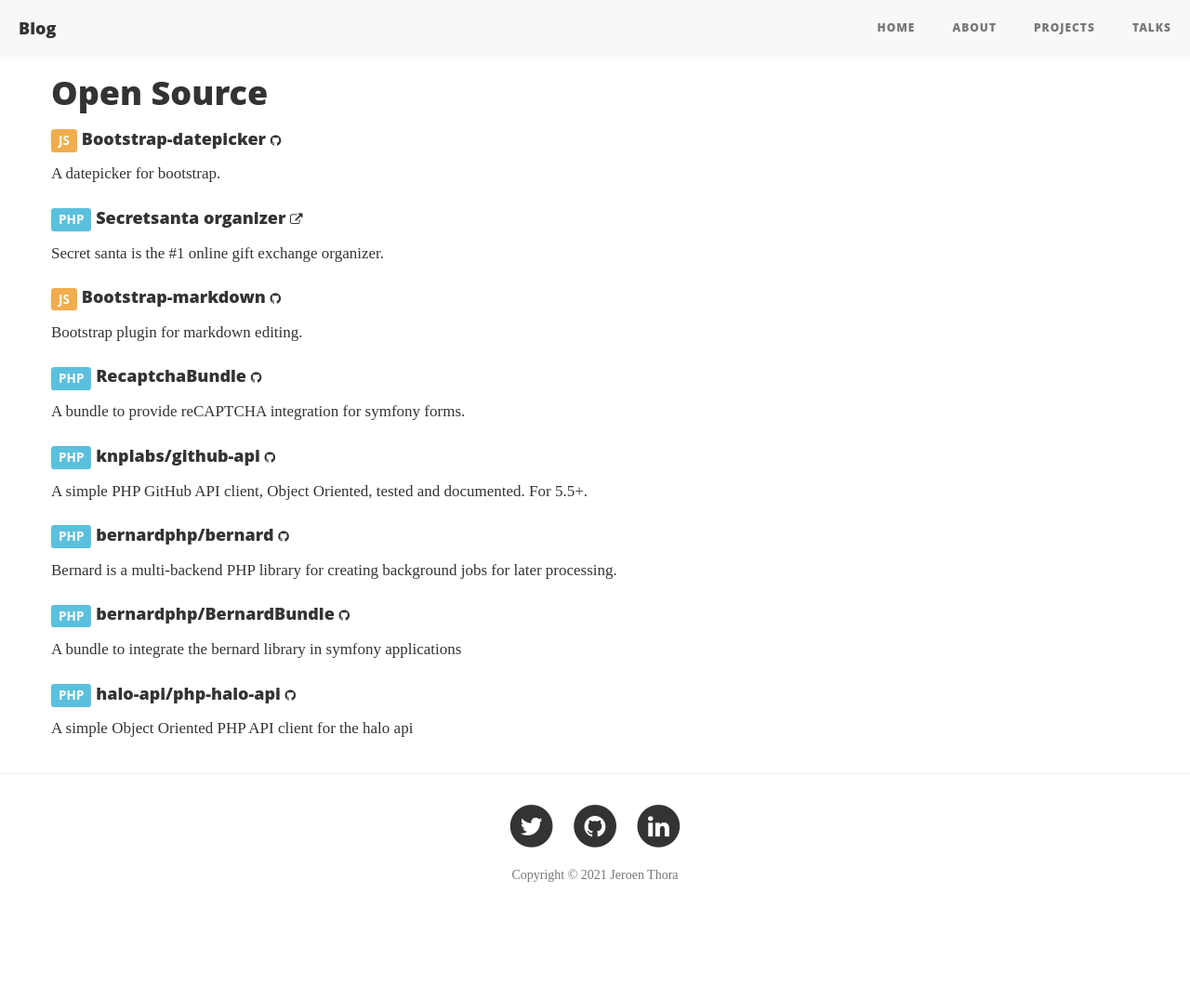
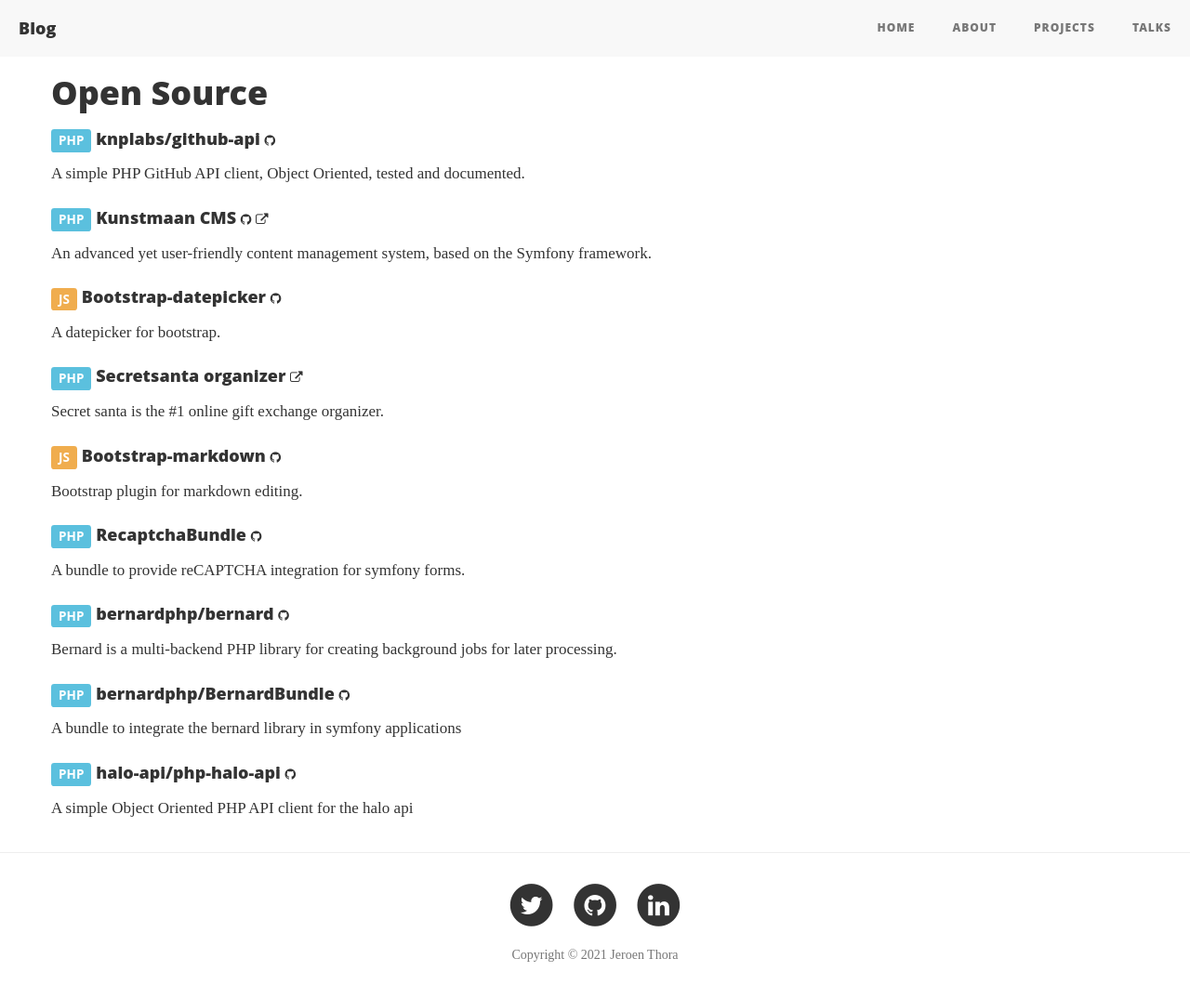
Before and after one commit to acrobat/acrobat.github.io, a Jekyll site: the page built from projects.html, in a window 1280 px wide and 1093 px high. Shown: the top 1074 px of the window at 93% size. Built offline with Jekyll 4.4.1, drawn with Linux system fonts in a browser that asks for light colours; nearby versions of some CDN libraries.

Commit message:
Update projects

```diff
--- a/about.html
+++ b/about.html
@@ -22,7 +22,7 @@
                 and GitHub as <a href="https://github.com/acrobat">acrobat</a>.
             </p>
             <p>
-                I'm an open source maintainer of <a href="https://github.com/uxsolutions/bootstrap-datepicker">eternicode/boostrap-datepicker</a>
+                I'm an open source maintainer of <a href="https://github.com/KnpLabs/php-github-api">KnpLabs/php-github-api</a>, <a href="https://github.com/kunstmaan/KunstmaanBundlesCms">kunstmaan cms</a>, <a href="https://github.com/uxsolutions/bootstrap-datepicker">eternicode/boostrap-datepicker</a>
                 and open source contributor to various libraries. See <a href="/projects">my projects</a> for more information.
             </p>
         </div>
--- a/projects.html
+++ b/projects.html
@@ -6,6 +6,25 @@
 <div class="container">
     <div class="row">
         <h1>Open Source</h1>
+    </div>
+    <div class="row">
+        <h4>
+            <span class="label label-info">PHP</span> knplabs/github-api
+            <span class="small"><a href="https://github.com/KnpLabs/php-github-api"><i class="fa fa-github" aria-hidden="true"></i></a></span>
+        </h4>
+        <p>
+            A simple PHP GitHub API client, Object Oriented, tested and documented.
+        </p>
+    </div>
+    <div class="row">
+        <h4>
+            <span class="label label-info">PHP</span> Kunstmaan CMS
+            <span class="small"><a href="https://github.com/Kunstmaan/KunstmaanBundlesCMS"><i class="fa fa-github" aria-hidden="true"></i></a></span>
+            <span class="small"><a href="https://cms.kunstmaan.be"><i class="fa fa-external-link" aria-hidden="true"></i></a></span>
+        </h4>
+        <p>
+            An advanced yet user-friendly content management system, based on the Symfony framework.
+        </p>
     </div>
     <div class="row">
         <h4>
@@ -45,15 +64,6 @@
     </div>
     <div class="row">
         <h4>
-            <span class="label label-info">PHP</span> knplabs/github-api
-            <span class="small"><a href="https://github.com/KnpLabs/php-github-api"><i class="fa fa-github" aria-hidden="true"></i></a></span>
-        </h4>
-        <p>
-            A simple PHP GitHub API client, Object Oriented, tested and documented. For 5.5+.
-        </p>
-    </div>
-    <div class="row">
-        <h4>
             <span class="label label-info">PHP</span> bernardphp/bernard
             <span class="small"><a href="https://github.com/bernardphp/bernard"><i class="fa fa-github" aria-hidden="true"></i></a></span>
         </h4>
```
